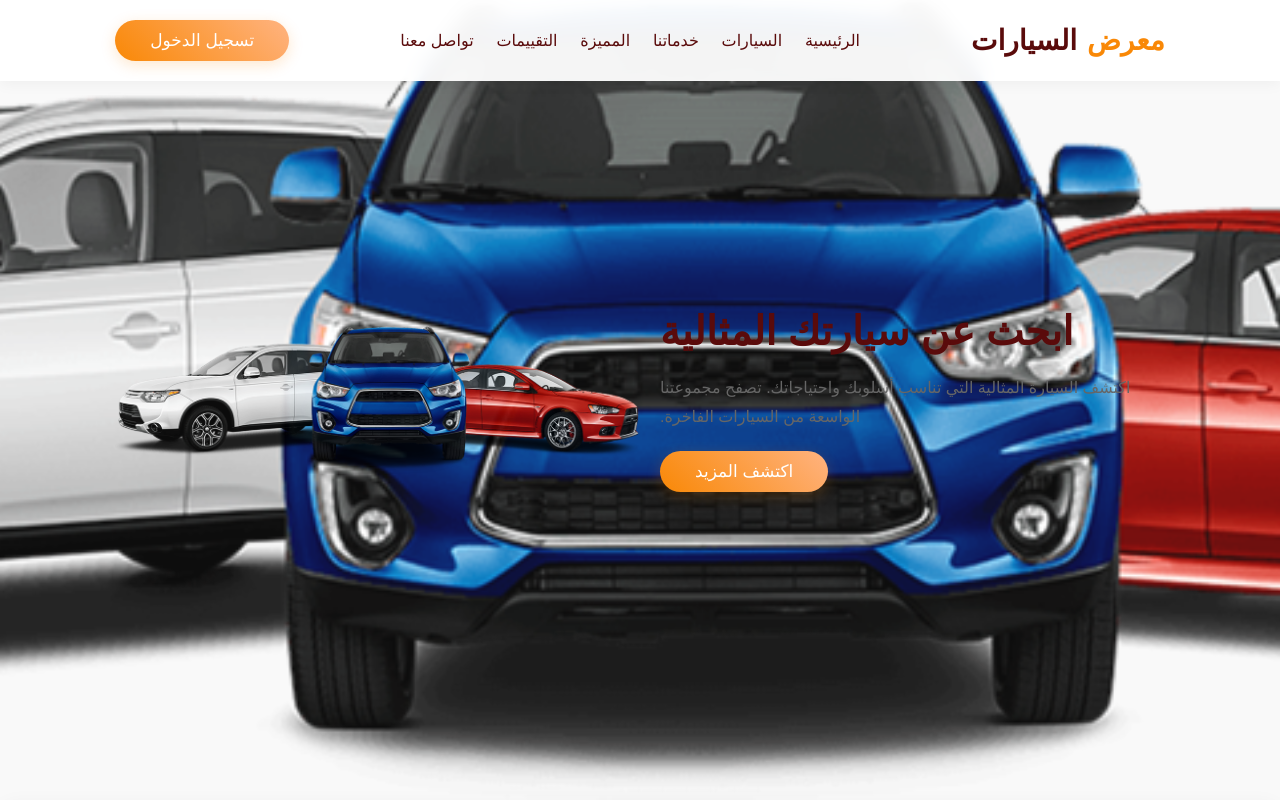
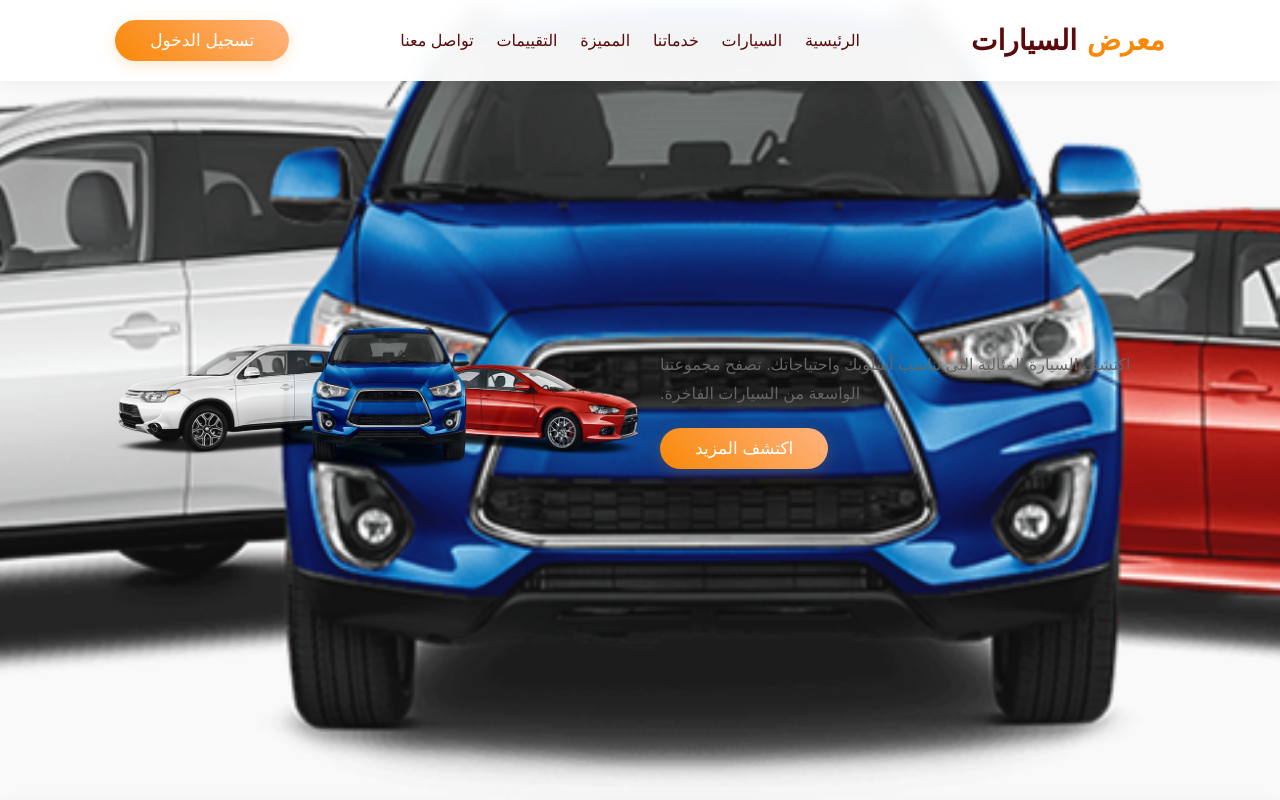
Before and after one commit to gamid343/mazad-lin, a plain HTML site: page index.html in a window 1280 px wide. Shown: the top 800 px of the page. Drawn offline with nearby package versions, Linux system fonts and the light colour scheme; files whose address does not match are found by name; a web font is replaced by a local one.

Commit message:
Update index.html

```diff
--- a/index.html
+++ b/index.html
@@ -76,7 +76,7 @@
 
     <section class="home" id="home">
       <div class="content">
-        <h1>ابحث عن سيارتك المثالية</h1>
+        <h1></h1>
         <p>
           اكتشف السيارة المثالية التي تناسب أسلوبك واحتياجاتك. تصفح مجموعتنا
           الواسعة من السيارات الفاخرة.
```
